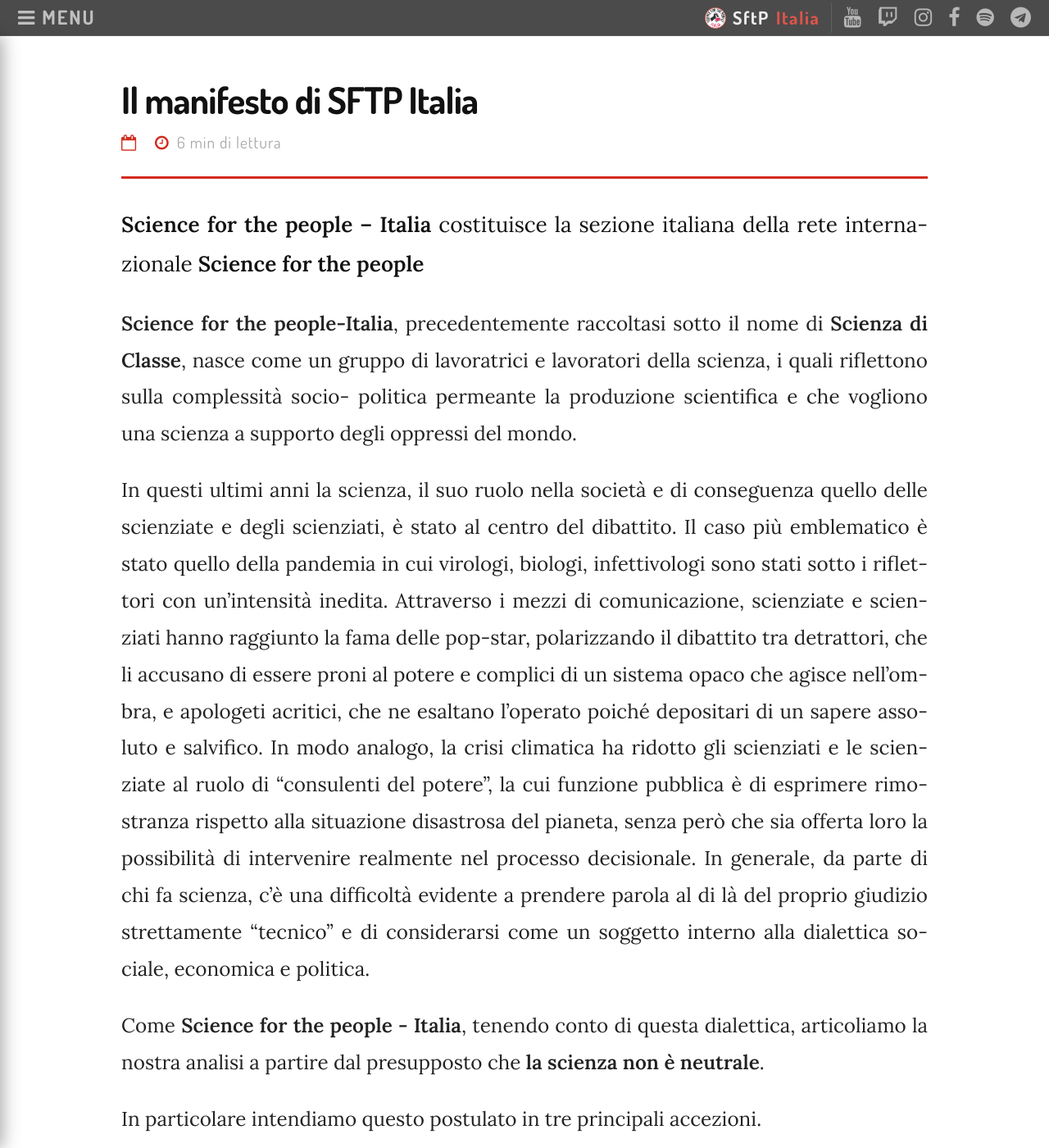
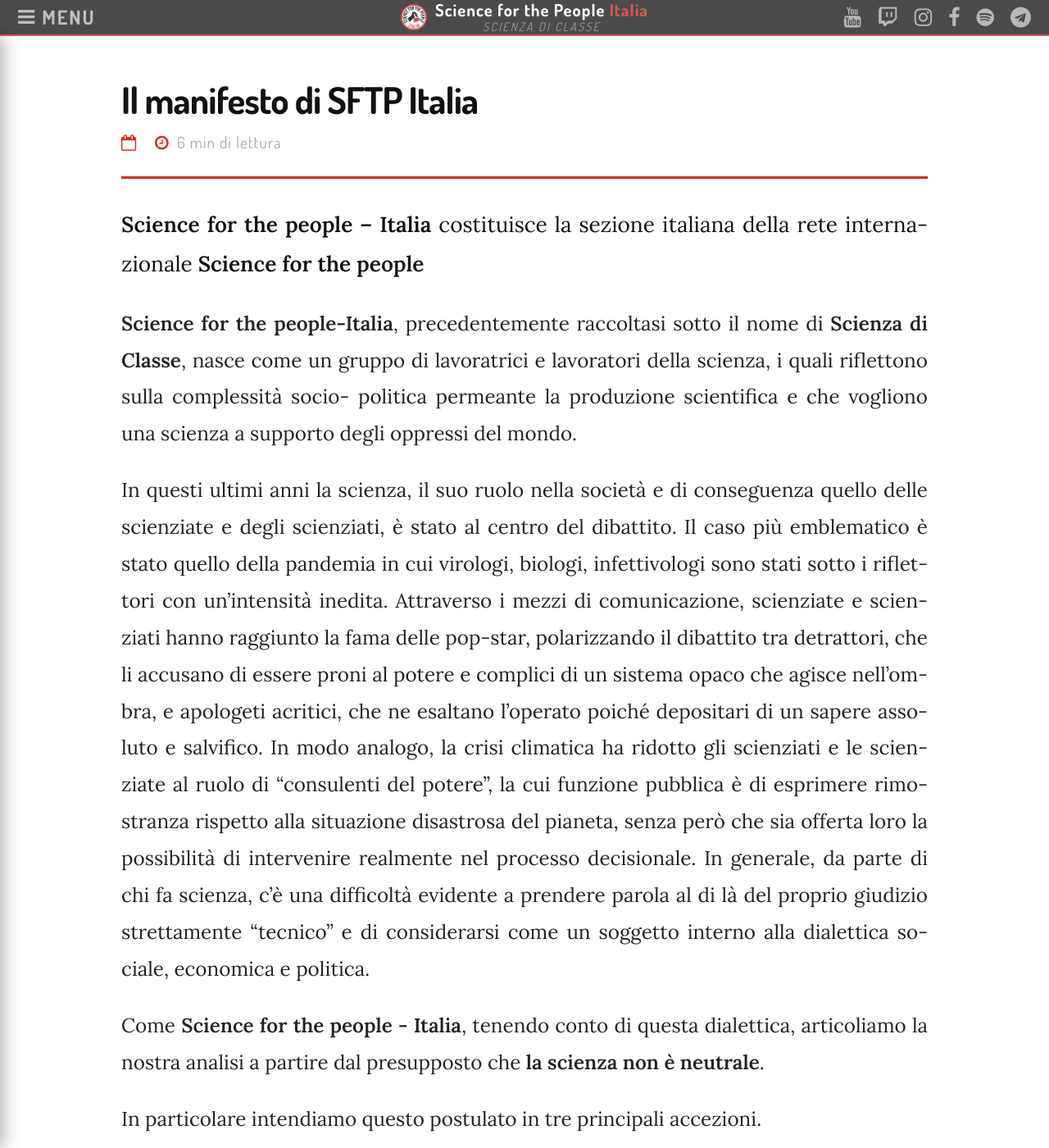
Before and after one commit to scienzadiclasse/sftp-italy.github.io, a Jekyll site: the page built from manifesto.markdown, in a window 1280 px wide and 1400 px high. Shown: the whole window at 82% size. Built offline with Jekyll 4.4.1, drawn with Linux system fonts in a browser that asks for light colours.

Commit message:
OG image, navbar centrata con nome completo, colori logo
- og:image e twitter:image → logo.jpg (immagine condivisione aggiornata)
- _config.yml: titolo e descrizione aggiornati
- Navbar desktop: brand "Science for the People Italia / Scienza di Classe"
  con logo circolare, centrato tra hamburger e icone social
- Navbar desktop: border-bottom rosso per coerenza col brand

https://claude.ai/code/session_01V4NgnGr6duU2DN4b6R7WTb

```diff
--- a/_config.yml
+++ b/_config.yml
@@ -18,9 +18,9 @@
 # You can create any custom variable you would like, and they will be accessible
 # in the templates via {{ site.myvariable }}.
 
-title: SFTP Italia | Scienza di Classe
-email: your-email@example.com
-description: Il sito di SFTP Italia.
+title: Science for the People Italia | Scienza di Classe
+email: scienzadiclasse@gmail.com
+description: Science for the People Italia — scienza al servizio delle oppresse e degli oppressi. Analisi critiche, divulgazione radicale.
 baseurl: "" # the subpath of your site, e.g. /blog
 url: "" # the base hostname & protocol for your site, e.g. http://example.com
 twitter_username: jekyllrb
@@ -35,8 +35,8 @@ defaults:
     scope:
       path: ""
     values:
-      title: SFTP Italia | Scienza di Classe
-      description: Il sito di SFTP Italia.
+      title: Science for the People Italia | Scienza di Classe
+      description: Science for the People Italia — scienza al servizio delle oppresse e degli oppressi.
 
 # Exclude from processing.
 # The following items will not be processed, by default.
--- a/_includes/navbar.html
+++ b/_includes/navbar.html
@@ -1,7 +1,8 @@
-<!-- Barra navigazione desktop: hamburger sx + brand+social dx -->
+<!-- Barra navigazione desktop: hamburger sx | brand centro | social dx -->
 <div id="navbar" role="navigation" aria-label="Menu e social">
 
-  <!-- Hamburger + etichetta (desktop) -->
+  <!-- Sinistra: hamburger -->
+  <div style="flex:1; display:flex; align-items:center;">
     <button
       id="desktop-menu-btn"
       aria-label="Apri menu"
@@ -12,28 +13,28 @@
       <i class="fa fa-bars" aria-hidden="true"></i>
       <span>MENU</span>
     </button>
+  </div>
 
-  <!-- Spacer -->
-  <div style="flex:1;"></div>
-
-  <!-- Brand + separatore + social icons (tutti a destra) -->
-  <div style="display:flex; align-items:center; gap:0;">
+  <!-- Centro: brand completo -->
   <a href="/" style="
     font-family:var(--font-sans,'Dosis',sans-serif);
-      font-size:0.88rem; font-weight:700; letter-spacing:0.07em;
-      color:rgba(255,255,255,0.9); text-decoration:none;
-      display:flex; align-items:center; gap:8px;
-      padding: 0 14px 0 6px;
-      border-right: 1px solid rgba(255,255,255,0.12);
-      margin-right: 4px;
+    color:#fff; text-decoration:none;
+    display:flex; align-items:center; gap:10px;
   ">
-      <img src="/img/logo.jpg" alt=""
-           style="width:26px;height:26px;border-radius:50%;object-fit:contain;background:#fff;border:1.5px solid var(--red,#D42B1E);flex-shrink:0;">
-      SftP <span style="color:var(--red,#D42B1E);">Italia</span>
+    <img src="/img/logo.jpg" alt="Science for the People Italia"
+         style="width:32px;height:32px;border-radius:50%;object-fit:contain;background:#fff;border:2px solid var(--red,#D42B1E);flex-shrink:0;">
+    <div style="display:flex;flex-direction:column;line-height:1.15;">
+      <span style="font-size:0.82rem;font-weight:700;letter-spacing:0.05em;white-space:nowrap;">
+        Science for the People <span style="color:var(--red,#D42B1E);">Italia</span>
+      </span>
+      <span style="font-size:0.58rem;letter-spacing:0.14em;text-transform:uppercase;color:rgba(255,255,255,0.45);font-style:italic;">
+        Scienza di Classe
+      </span>
+    </div>
   </a>
 
-  <!-- Social icons desktop -->
-  <div style="display:flex; align-items:center;">
+  <!-- Destra: social icons -->
+  <div style="flex:1; display:flex; align-items:center; justify-content:flex-end;">
     <a href="https://www.youtube.com/@SFTPItalia" target="_blank" rel="noopener" aria-label="YouTube" title="YouTube">
       <i class="fa fa-youtube" aria-hidden="true"></i>
     </a>
@@ -52,7 +53,6 @@
     <a href="https://t.me/scienzadiclasse" target="_blank" rel="noopener" aria-label="Telegram" title="Telegram">
       <i class="fa fa-telegram" aria-hidden="true"></i>
     </a>
-  </div>
   </div>
 </div>
 
--- a/_layouts/default.html
+++ b/_layouts/default.html
@@ -24,7 +24,7 @@
   <!-- Open Graph -->
   <meta property="og:title" content="{{ page.title | default: site.title }}" />
   <meta property="og:description" content="{{ page.description | default: site.description }}" />
-  <meta property="og:image" content="{{ page.image | default: '/img/SftPItalia_logo.png' }}" />
+  <meta property="og:image" content="{{ page.image | default: '/img/logo.jpg' }}" />
   <meta property="og:url" content="{{ page.url | absolute_url }}" />
   <meta property="og:type" content="{% if page.layout == 'post' %}article{% else %}website{% endif %}" />
   <meta property="og:site_name" content="{{ site.title }}" />
@@ -34,7 +34,7 @@
   <meta name="twitter:card" content="summary_large_image" />
   <meta name="twitter:title" content="{{ page.title | default: site.title }}" />
   <meta name="twitter:description" content="{{ page.description | default: site.description }}" />
-  <meta name="twitter:image" content="{{ page.image | default: '/img/smol_logo.png' }}" />
+  <meta name="twitter:image" content="{{ page.image | default: '/img/logo.jpg' }}" />
 
   {% if page.layout == 'post' %}
   <!-- Article structured data -->
--- a/style.css
+++ b/style.css
@@ -454,7 +454,7 @@ img {
   justify-content: space-between;
   padding: 0 12px;
   height: 44px;
-  border-bottom: 1px solid rgba(255,255,255,0.07);
+  border-bottom: 2px solid var(--red);
   overflow: visible;
 }
 
```
Lines whose indentation alone changed are shown as unchanged.
